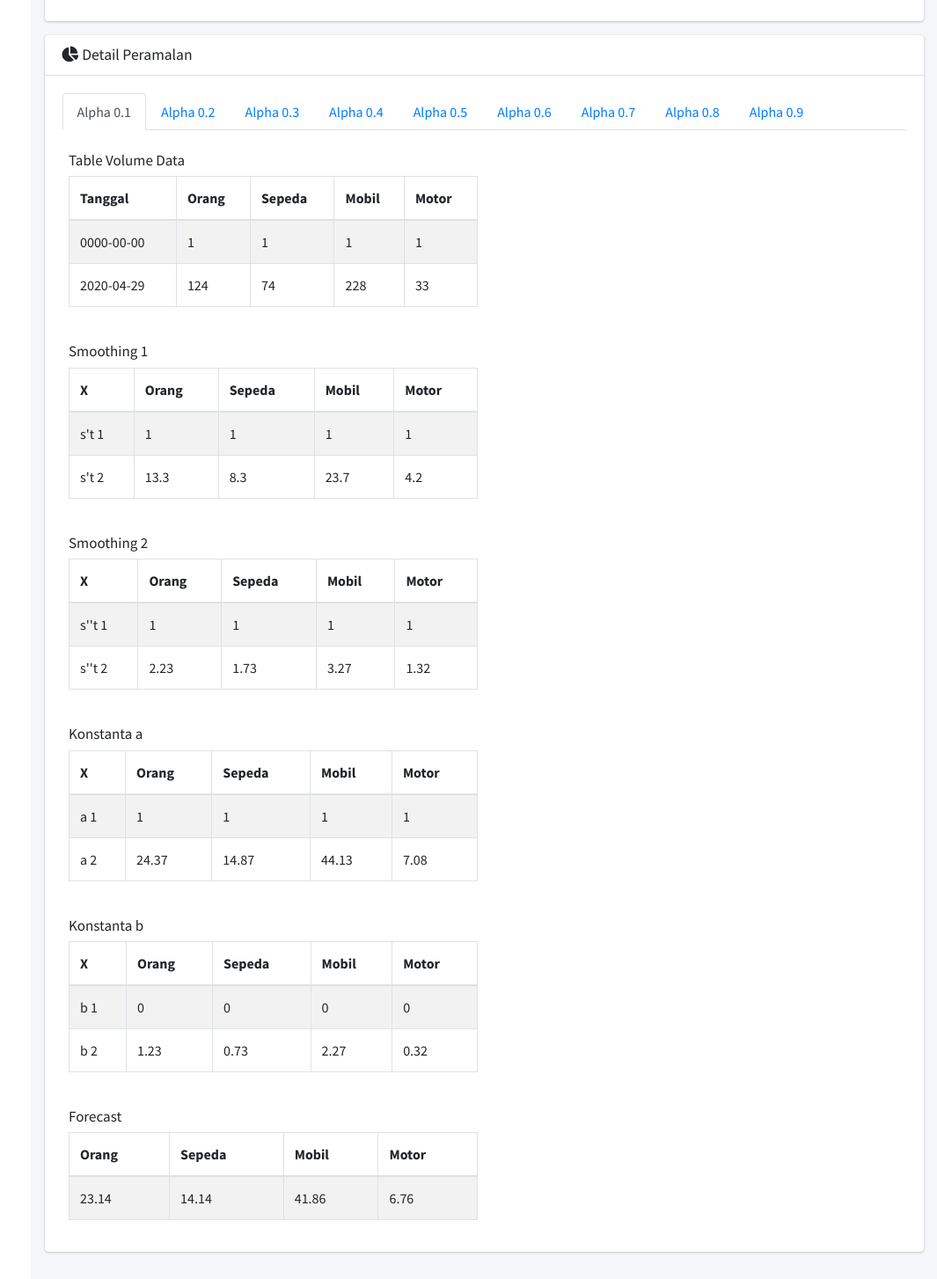
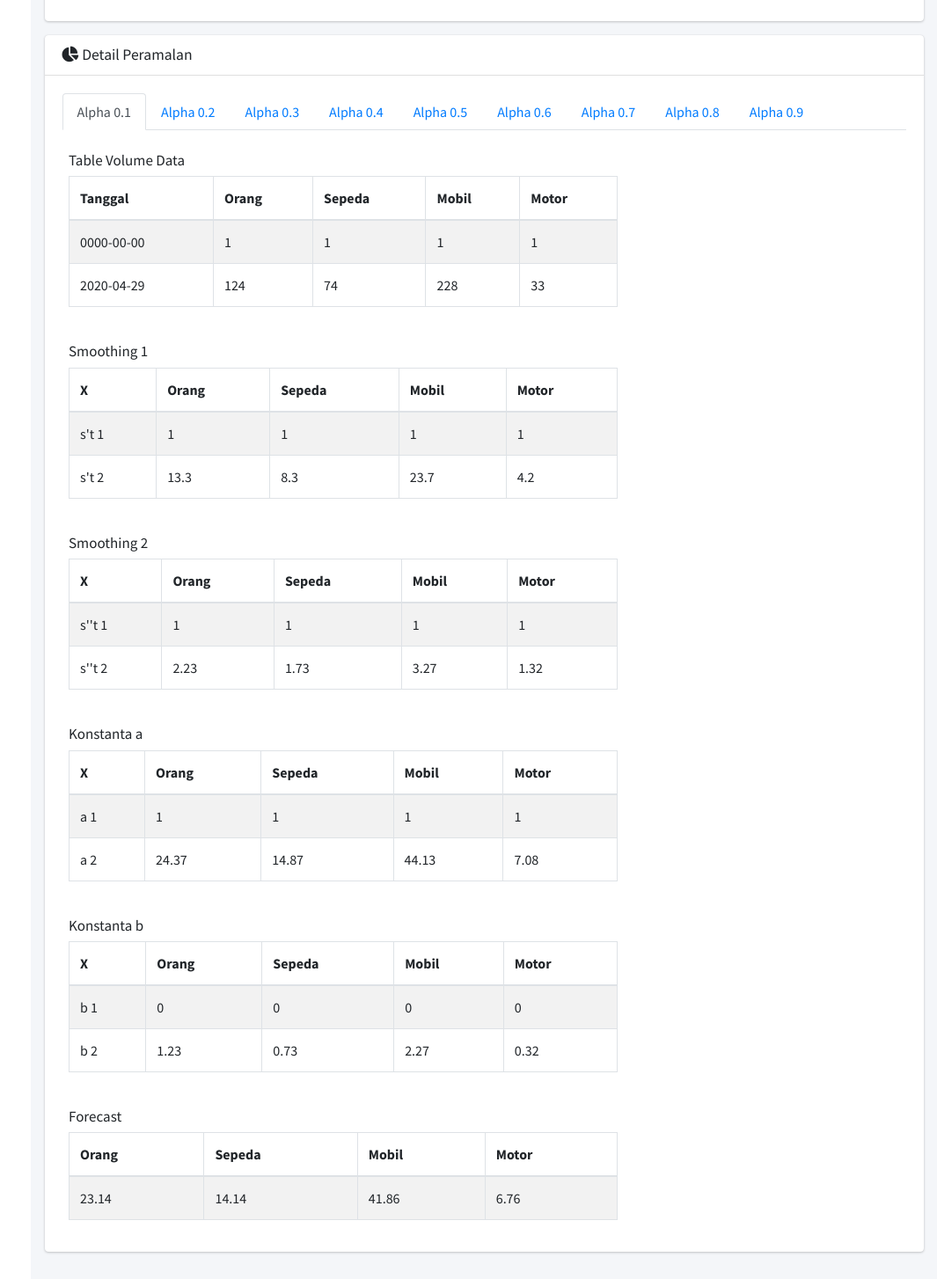
Before and after one commit to bimosyah/skripsi-web, a CodeIgniter app: page /database/peramalan in a window 1280 px wide. Shown: the part 1231-2685 px from the top of the page at 88% size, without its empty margins (215-1280 px from the left). Run offline with CodeIgniter, Linux system fonts and the light colour scheme; data comes from the database, SQL or seed files in the repository; some libraries are stand-ins or nearby versions.

Commit message:
table size

```diff
--- a/application/views/peramalan/index.php
+++ b/application/views/peramalan/index.php
@@ -57,55 +57,55 @@
               <div class="tab-content">
                 <div class="tab-pane active" id="a1" role="tabpanel" aria-labelledby="a1-tab">
                   <br>
-                  <div class="col-lg-6">
+                  <div class="col-lg-8">
                     <?php $this->load->view('peramalan/alpha1'); ?>
                   </div>
                 </div>
                 <div class="tab-pane" id="a2" role="tabpanel" aria-labelledby="a2-tab">
                   <br>
-                  <div class="col-lg-6">
+                  <div class="col-lg-8">
                     <?php $this->load->view('peramalan/alpha2'); ?>
                   </div>
                 </div>
                 <div class="tab-pane" id="a3" role="tabpanel" aria-labelledby="a3-tab">
                   <br>
-                  <div class="col-lg-6">
+                  <div class="col-lg-8">
                     <?php $this->load->view('peramalan/alpha3'); ?>
                   </div>
                 </div>
                 <div class="tab-pane" id="a4" role="tabpanel" aria-labelledby="a4-tab">
                   <br>
-                  <div class="col-lg-6">
+                  <div class="col-lg-8">
                     <?php $this->load->view('peramalan/alpha4'); ?>
                   </div>
                 </div>
                 <div class="tab-pane" id="a5" role="tabpanel" aria-labelledby="a5-tab">
                   <br>
-                  <div class="col-lg-6">
+                  <div class="col-lg-8">
                     <?php $this->load->view('peramalan/alpha5'); ?>
                   </div>
                 </div>
                 <div class="tab-pane" id="a6" role="tabpanel" aria-labelledby="a6-tab">
                   <br>
-                  <div class="col-lg-6">
+                  <div class="col-lg-8">
                     <?php $this->load->view('peramalan/alpha6'); ?>
                   </div>
                 </div>
                 <div class="tab-pane" id="a7" role="tabpanel" aria-labelledby="a7-tab">
                   <br>
-                  <div class="col-lg-6">
+                  <div class="col-lg-8">
                     <?php $this->load->view('peramalan/alpha7'); ?>
                   </div>
                 </div>
                 <div class="tab-pane" id="a8" role="tabpanel" aria-labelledby="a8-tab">
                   <br>
-                  <div class="col-lg-6">
+                  <div class="col-lg-8">
                     <?php $this->load->view('peramalan/alpha8'); ?>
                   </div>
                 </div>
                 <div class="tab-pane" id="a9" role="tabpanel" aria-labelledby="a9-tab">
                   <br>
-                  <div class="col-lg-6">
+                  <div class="col-lg-8">
                     <?php $this->load->view('peramalan/alpha9'); ?>
                   </div>
                 </div>
```
Also changed, not shown: 1 other file.
